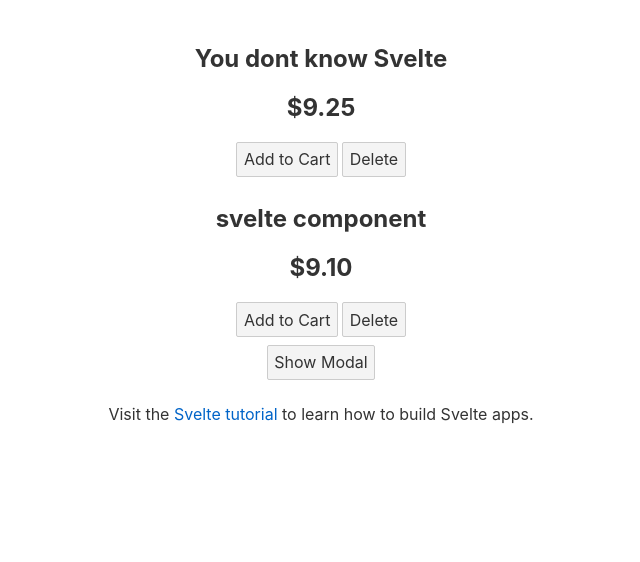
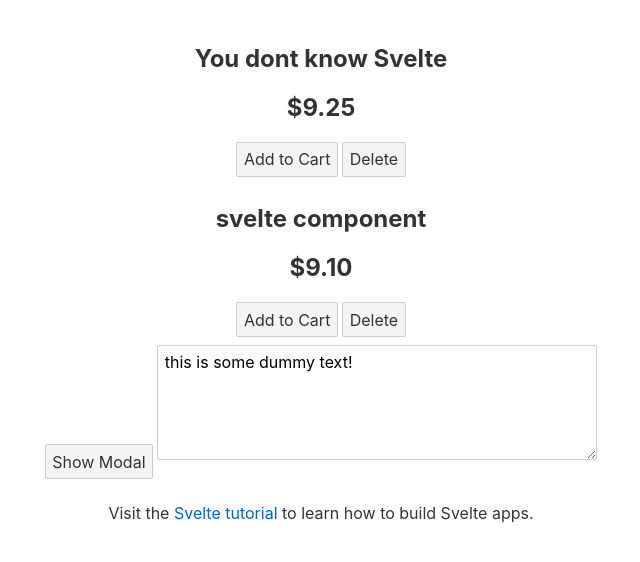
Before and after one commit to agungTuanany/svelte_course, a Svelte app in the folder diving_deeper_into_component/: page / in a window 1280 px wide. Shown: the top 562 px of the page, without its empty margins (319-959 px from the left). Built offline with nearby package versions, Linux system fonts and the light colour scheme.

Commit message:
Chapter_6: Diving deeper into component | using Svelte tick() component lifecycle

```diff
--- a/diving_deeper_into_component/src/App.svelte
+++ b/diving_deeper_into_component/src/App.svelte
@@ -1,7 +1,11 @@
 <script>
+    // Dependencies
+    import { tick } from "svelte"
     import Product  from "./Product.svelte"
     import Modal    from "./UI/Modal.svelte"
 
+    // ###############################################
+    // Dummy Data
     const products = [
         {
             id      : "p1",
@@ -18,7 +22,10 @@
     let showModal = false
     let closeable = false
 
+    let dummyText = "this is some dummy text!"
+
     // ###############################################
+    // Functionalities
     function addToCart (event) {
         console.log (event.detail)
     }
@@ -27,6 +34,33 @@
 
     const modalEventTrue = () => showModal = true
     const modalEventFalse = () => showModal = false
+
+    const transformEvent = (event) => {
+        // Tabs key is equal to "9"
+        if (event.which !== 9) {
+            return
+        }
+        event.preventDefault ()
+
+        const selectionStart = event.target.selectionStart
+        const selectionEnd = event.target.selectionEnd
+        const value = event.target.value
+
+        dummyText = value.slice (0, selectionStart) +
+            value.slice (selectionStart, selectionEnd).toUpperCase () +
+            value.slice (selectionEnd)
+
+        // https://svelte.dev/tutorial/tick
+        // tick() return a "promise" when the promise were resolve the next microtask well have been completed
+        tick ().then (() => {
+            event.target.selectionStart = selectionStart
+            event.target.selectionEnd = selectionEnd
+        })
+
+        // Will not work!
+        //event.target.selectionStart = selectionStart
+        //event.target.selectionEnd = selectionEnd
+    }
 </script>
 
 <style>
@@ -76,11 +110,13 @@
             on:close="{modalEventFalse}"
             let:didAgree="{closeable}">
 
-            <h1 slot="header">Hello!</h1>
-            <p>Using HTML slot component</p>
-            <button slot="footer" on:click="{modalEventFalse}" disabled="{!closeable}">Confirm</button>
+        <h1 slot="header">Hello!</h1>
+        <p>Using HTML slot component</p>
+        <button slot="footer" on:click="{modalEventFalse}" disabled="{!closeable}">Confirm</button>
         </Modal>
     {/if}
 
+    <textarea rows="5" cols="40" value="{dummyText}" on:keydown={transformEvent}></textarea>
+
     <p>Visit the <a href="https://svelte.dev/tutorial">Svelte tutorial</a> to learn how to build Svelte apps.</p>
 </main>
--- a/diving_deeper_into_component/src/UI/Modal.svelte
+++ b/diving_deeper_into_component/src/UI/Modal.svelte
@@ -22,7 +22,13 @@
         console.log ("beforeUpdate")
         autoscroll = agreed
     })
-    afterUpdate (() => console.log ("afterUpdate"))
+    afterUpdate (() => {
+        console.log ("afterUpdate")
+        if (autoscroll) {
+            const modal = document.querySelector (".modal")
+            modal.scrollTo (0, modal.scrollHeight)
+        }
+    })
 
     console.log ("Script executed")
 
```
